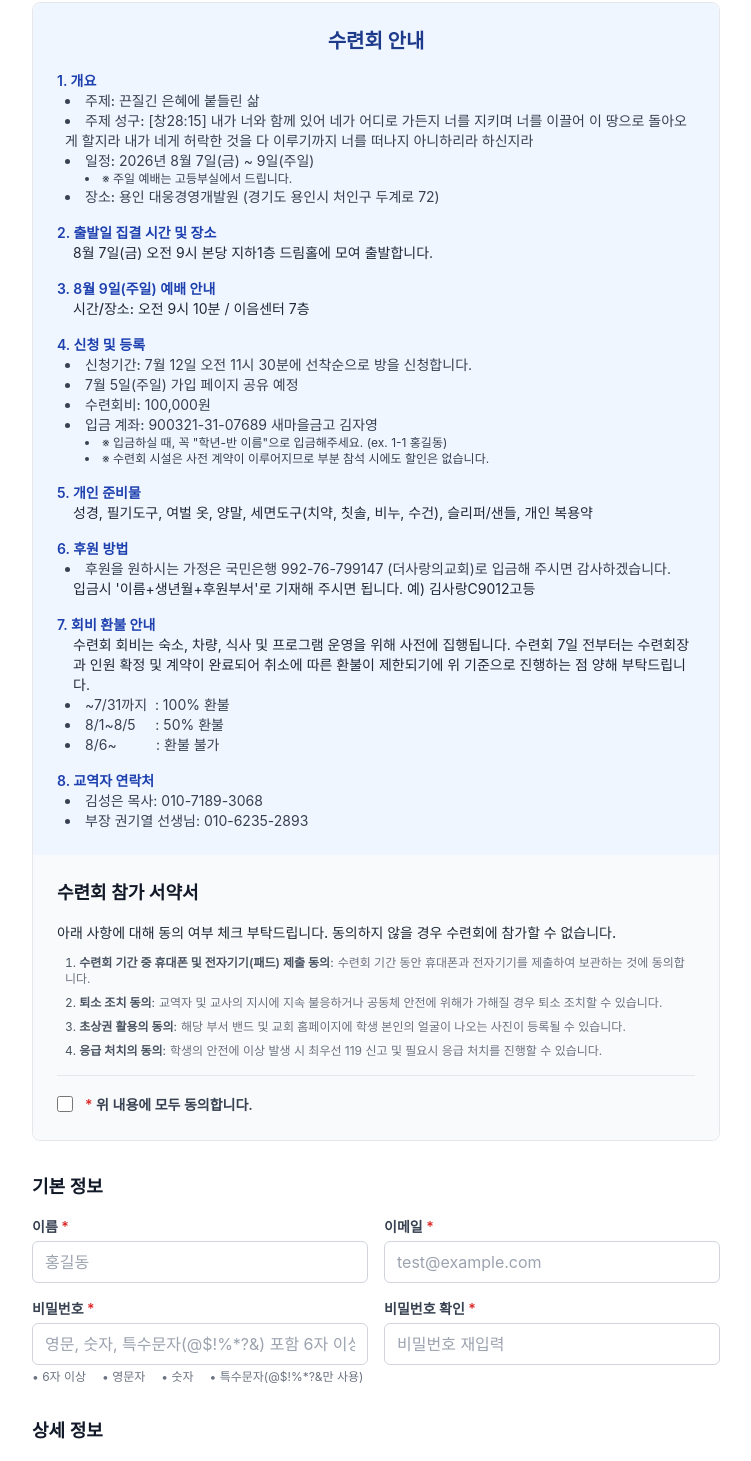
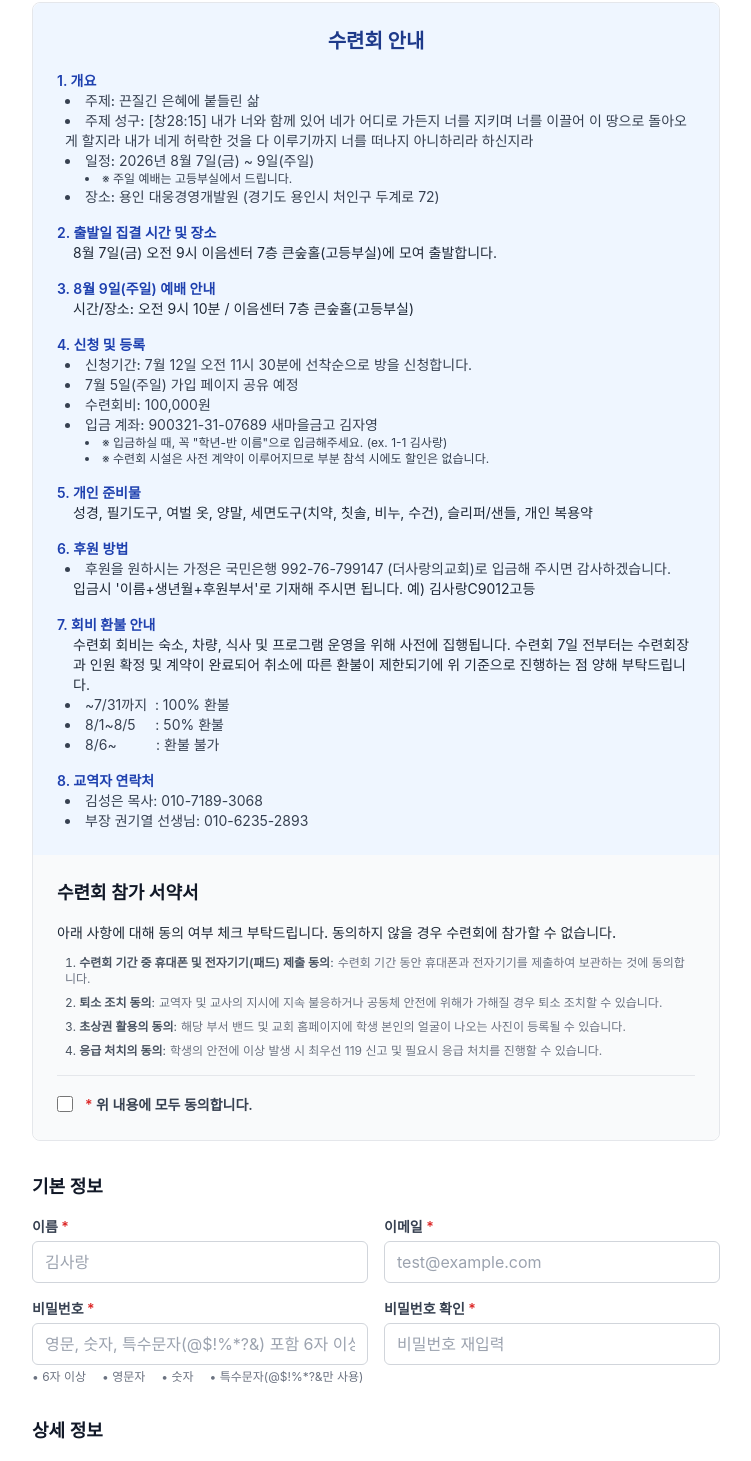
Before and after one commit to hazel55/quick-room-booking, a React (Create React App) app in the folder frontend/: page /register in a window 1280 px wide. Shown: the part 194-1655 px from the top of the page, without its empty margins (264-1015 px from the left). Built offline with nearby package versions, Linux system fonts and the light colour scheme.

Commit message:
집결장소 변경

```diff
--- a/frontend/src/components/Register.js
+++ b/frontend/src/components/Register.js
@@ -678,11 +678,11 @@ const Register = () => {
                     </div>
                     <div>
                       <h4 className="font-semibold text-blue-800">2. 출발일 집결 시간 및 장소</h4>
-                      <p className="pl-4">8월 7일(금) 오전 9시 본당 지하1층 드림홀에 모여 출발합니다.</p>
+                      <p className="pl-4">8월 7일(금) 오전 9시 이음센터 7층 큰숲홀(고등부실)에 모여 출발합니다.</p>
                     </div>
                     <div>
                       <h4 className="font-semibold text-blue-800">3. 8월 9일(주일) 예배 안내</h4>
-                      <p className="pl-4"><span className="font-medium">시간/장소:</span> 오전 9시 10분 / 이음센터 7층</p>
+                      <p className="pl-4"><span className="font-medium">시간/장소:</span> 오전 9시 10분 / 이음센터 7층 큰숲홀(고등부실)</p>
                     </div>
                     <div>
                       <h4 className="font-semibold text-blue-800">4. 신청 및 등록</h4>
@@ -691,7 +691,7 @@ const Register = () => {
                         <li><span className="font-mediun"></span>7월 5일(주일) 가입 페이지 공유 예정</li>
                         <li><span className="font-medium">수련회비:</span> 100,000원</li>
                         <li><span className="font-medium">입금 계좌:</span> 900321-31-07689 새마을금고 김자영</li>
-                        <li className="text-xs pl-5">※ 입금하실 때, 꼭 "학년-반 이름"으로 입금해주세요. (ex. 1-1 홍길동)</li>
+                        <li className="text-xs pl-5">※ 입금하실 때, 꼭 "학년-반 이름"으로 입금해주세요. (ex. 1-1 김사랑)</li>
                         <li className="text-xs pl-5">※ 수련회 시설은 사전 계약이 이루어지므로 부분 참석 시에도 할인은 없습니다.</li>
                       </ul>
                     </div>
@@ -778,7 +778,7 @@ const Register = () => {
                     <label htmlFor="name" className="block text-sm font-semibold text-gray-700 mb-1">
                       이름 <span className="text-red-600">*</span>
                     </label>
-                    <input id="name" name="name" type="text" value={formData.name} onChange={handleNameChange} className="w-full px-3 py-2 border border-gray-300 rounded-md focus:outline-none focus:ring-2 focus:ring-indigo-500 transition-colors" placeholder="홍길동" />
+                    <input id="name" name="name" type="text" value={formData.name} onChange={handleNameChange} className="w-full px-3 py-2 border border-gray-300 rounded-md focus:outline-none focus:ring-2 focus:ring-indigo-500 transition-colors" placeholder="김사랑" />
                     {renderError('name')}
                   </div>
                   <div>
@@ -972,11 +972,11 @@ const Register = () => {
                     value={formData.depositorName}
                     onChange={handleChange}
                     className="w-full px-3 py-2 border border-gray-300 rounded-md focus:outline-none focus:ring-2 focus:ring-indigo-500 transition-colors"
-                    placeholder="예) 1-1 홍길동"
+                    placeholder="예) 1-1 김사랑"
                     maxLength="50"
                   />
                   <p className="text-xs text-gray-500 mt-1">
-                    수련회비 입금 시 사용한 이름을 입력해주세요. (예: 홍길동 엄마, 1-1 홍길동)
+                    수련회비 입금 시 사용한 이름을 입력해주세요. (예: 김사랑 엄마, 1-1 김사랑)
                   </p>
                   {renderError('depositorName')}
                 </div>
```
